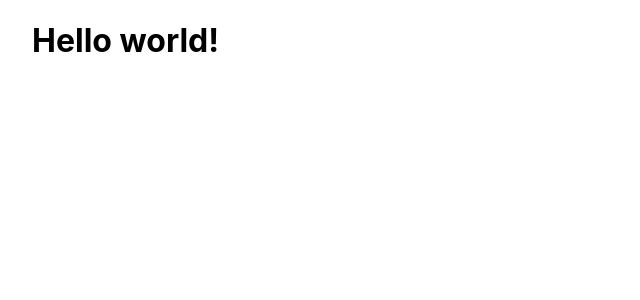
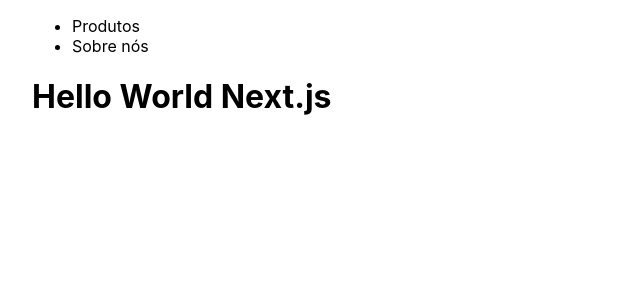
Before and after one commit to EduardaMatias/next-js, a Next.js app: page / in a window 1280 px wide. Shown: the top 300 px of the page, without its empty margins (0-640 px from the left). Built offline with nearby package versions, Linux system fonts and the light colour scheme.

Commit message:
Navigating between page

```diff
--- a/pages/index.js
+++ b/pages/index.js
@@ -1,11 +1,22 @@
-import Head from 'next/head'
-import Image from 'next/image'
+import Link from 'next/link'
 import styles from '../styles/Home.module.css'
 
 export default function Home() {
   return (
     <div className={styles.container}>
-      <h1>Hello world!</h1>
+      <ul>
+        <li>
+          <Link href="/products">
+            <a>Produtos</a>
+          </Link>
+        </li>
+        <li>
+          <Link href="/about">
+            <a>Sobre nós</a>
+          </Link>
+        </li>
+      </ul>
+      <h1>Hello World Next.js</h1>
     </div>
   )
 }
```
Also changed, not shown: pages/about.js (+13 -1 lines), pages/products/index.js (+13 -1 lines).
